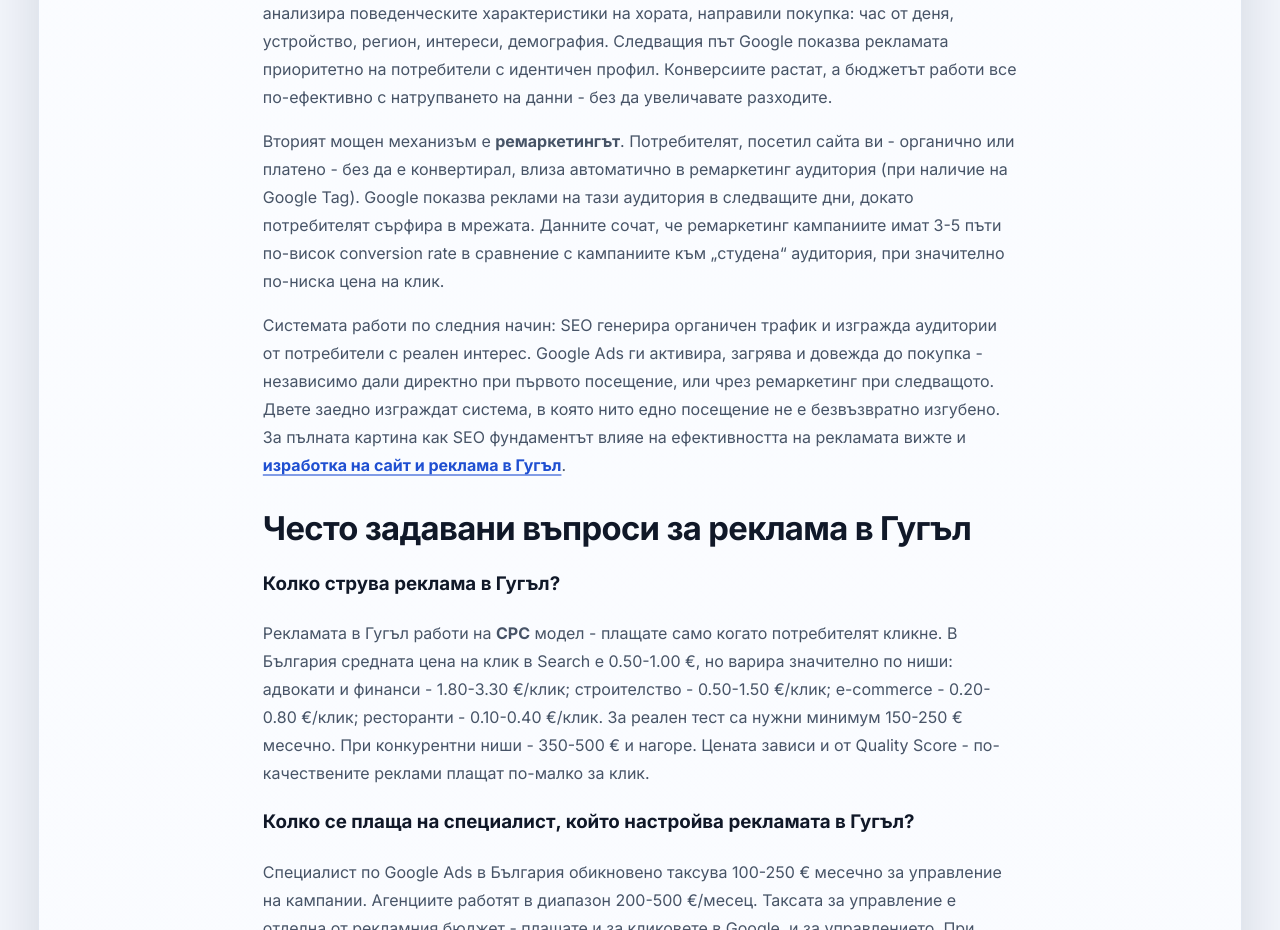
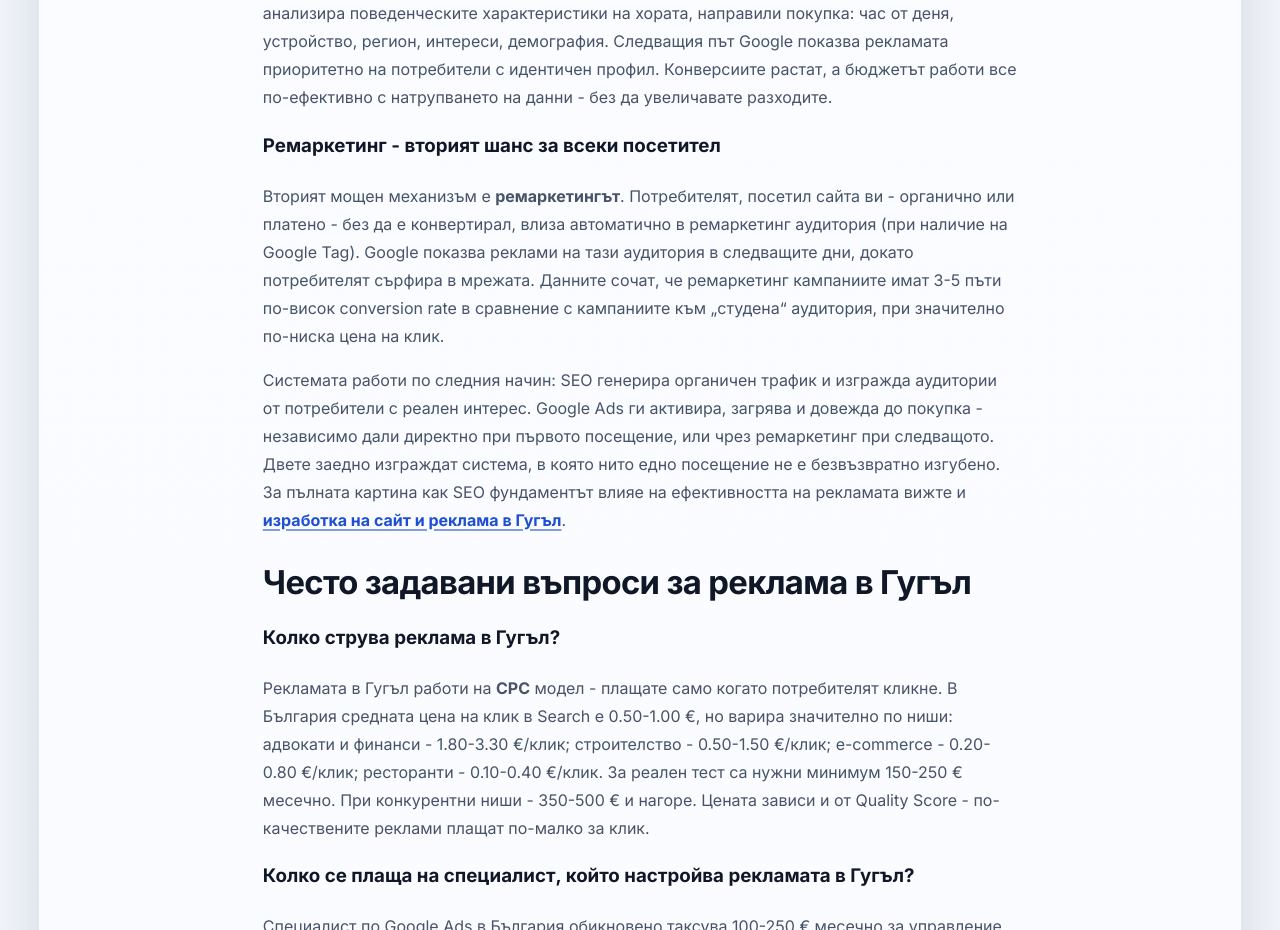
Before and after one commit to inweblife/inweblife, a Next.js app: page /google-ads-reklama in a window 1280 px wide. Shown: the part 8720-9650 px from the top of the page. Built offline with nearby package versions, Linux system fonts and the light colour scheme; no server answers.

Commit message:
Update google-ads-reklama.js

```diff
--- a/pages/google-ads-reklama.js
+++ b/pages/google-ads-reklama.js
@@ -576,6 +576,7 @@ const GoogleAdsReklama = () => {
               с идентичен профил. Конверсиите растат, а бюджетът работи все по-ефективно
               с натрупването на данни - без да увеличавате разходите.
             </p>
+            <h3>Ремаркетинг - вторият шанс за всеки посетител</h3>
             <p>
               Вторият мощен механизъм е <strong>ремаркетингът</strong>. Потребителят,
               посетил сайта ви - органично или платено - без да е конвертирал, влиза
```
